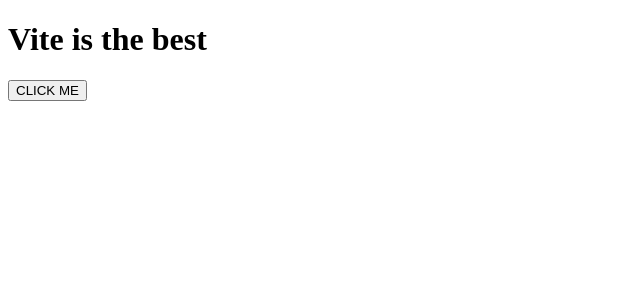
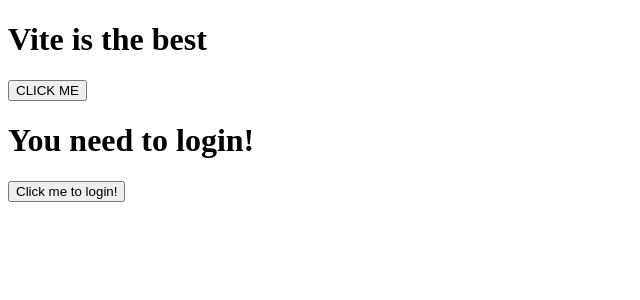
Before and after one commit to oslabs-beta/Aionic, a React (Vite) app in the folder client/: page / in a window 1280 px wide. Shown: the top 300 px of the page, without its empty margins (0-640 px from the left). Built offline with nearby package versions, Linux system fonts and the light colour scheme.

Commit message:
Co-authored-by: Nathan Lui <nathanmlui@users.noreply.github.com>

```diff
--- a/client/package.json
+++ b/client/package.json
@@ -10,7 +10,8 @@
   },
   "dependencies": {
     "react": "^18.2.0",
-    "react-dom": "^18.2.0"
+    "react-dom": "^18.2.0",
+    "react-router": "^6.8.1"
   },
   "devDependencies": {
     "@types/react": "^18.0.27",
--- a/client/src/App.tsx
+++ b/client/src/App.tsx
@@ -1,18 +1,33 @@
+import { useState } from 'react';
+import Login from './components/Login';
+
+
 function App() {
-  const handleClick = (e) => {
+  const  [login, setLogin]  = useState(false);
+  const handleClick = (e : any) => {
     e.preventDefault();
     fetch('http://localhost:3000/test')
       .then((data) => data.json())
       .then((data) => {
         console.log(data);
-    })
+      });
   }
-  return (
-    <div>
-      <h1>Vite is the best</h1>
-      <button onClick={(e)=>handleClick(e)}>CLICK ME</button>
-   </div>
-  )
+  if (!login) {
+    return (
+      <div>
+        <h1>Vite is the best</h1>
+        <button onClick={(e) => handleClick(e)}>CLICK ME</button>
+        <Login setLogin={setLogin} />
+      </div>
+    )
+  } else {
+    return (
+      <div>
+        <h1>You have logged in</h1>
+        {/* After the user is logged in, route them to Home */}
+      </div>
+    )
+  }
 }
 
 export default App
--- /dev/null
+++ b/client/src/components/AppsHub.tsx
@@ -0,0 +1 @@
+export default AppsHub
--- /dev/null
+++ b/client/src/components/AppsList.tsx
@@ -0,0 +1 @@
+// export default AppsList
--- /dev/null
+++ b/client/src/components/Home.tsx
@@ -0,0 +1 @@
+export default Home
--- /dev/null
+++ b/client/src/components/Login.tsx
@@ -0,0 +1,10 @@
+function Login(props) {
+  return (
+    <div>
+      <h1>You need to login!</h1>
+      <button onClick={()=>props.setLogin(true)}>Click me to login!</button>
+    </div>
+  )
+}
+
+export default Login;
```
Also changed, not shown: client/src/components/ManifestDetails.tsx (added), client/src/components/ManifestHub.tsx (added), client/src/components/ManifestList.tsx (added), client/src/components/TokenInput.tsx (added).
